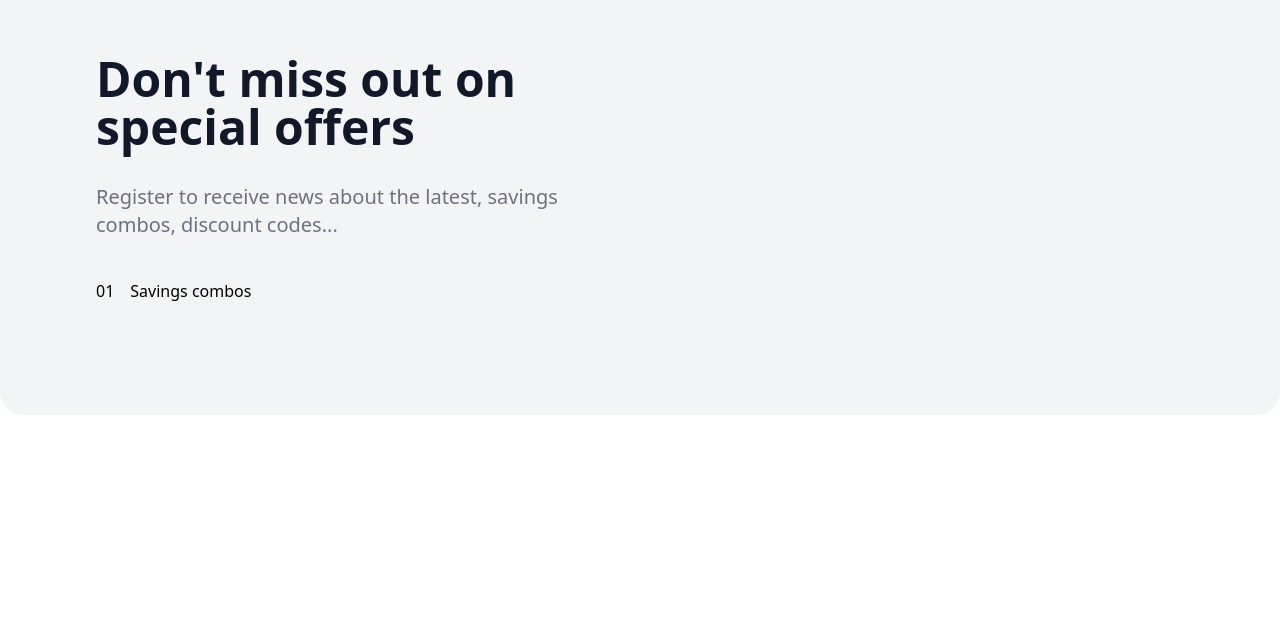
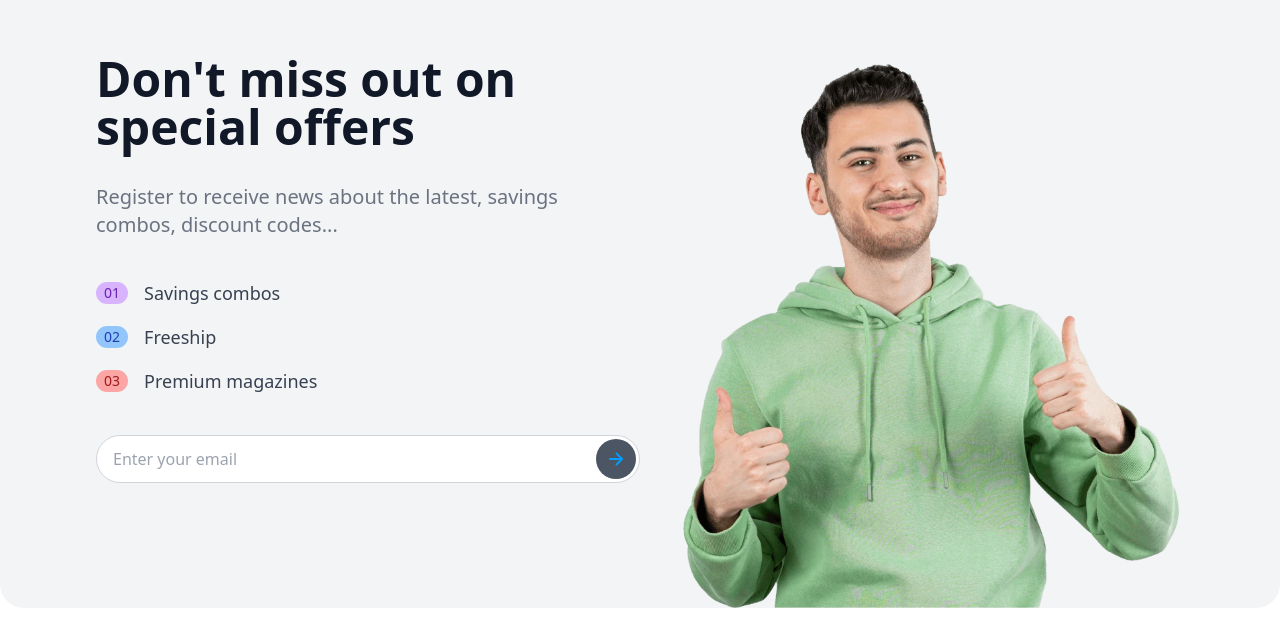
Before and after one commit to Abdallah-Sala7/store, a React (Create React App) app: page / in a window 1280 px wide. Shown: the part 3136-3768 px from the top of the page. Before the commit the page ends 3575 px from the top, so only its background shows below. Built offline with nearby package versions, Linux system fonts and the light colour scheme; no server answers.

Commit message:
add subscribe

```diff
--- a/src/components/home/Home.jsx
+++ b/src/components/home/Home.jsx
@@ -22,9 +22,6 @@ function Home() {
     console.log(color);
   }
 
-  const addActive = (e) =>{
-    this.classList.add('active')
-  }
   return (
     <>
     <header className='w-full bg-primary-100 relative z-10'>
@@ -34,7 +31,7 @@ function Home() {
             In this season, find the best
           </h1>
 
-          <h2 className=' font-bold text-4xl text-gray-900 capitalize mb-8 sm:text-6xl'>
+          <h2 className='font-bold text-3xl text-gray-900 capitalize mb-8 sm:text-6xl'>
             Exclusive collection for everyone
           </h2>
 
@@ -851,9 +848,9 @@ function Home() {
       </div>
     </section>
 
-    <section className="py-6 ">
-      <div className="container p-12 bg-gray-100 rounded-3xl flex flex-wrap md:p-24">
-        <div className="w-full mb-6 md:w-1/2 md:mb-0">
+    <section className="py-6 px-2 sm:px-0">
+      <div className="container px-12 pt-12 bg-gray-100 rounded-3xl flex flex-wrap md:px-24 md:pt-24">
+        <div className="w-full pb-12 md:w-1/2">
           <h1 className="text-2xl mb-8 text-gray-900 font-bold first-letter:capitalize md:text-5xl">
             don't miss out on special offers
           </h1>
@@ -862,12 +859,50 @@ function Home() {
             register to receive news about the latest, savings combos, discount codes...
           </p>
 
-          <ul>
+          <ul className="mb-10">
             <li className="flex items-center gap-4 mb-4">
-              <span>01</span>
-              <span>Savings combos</span>
+              <span className="py-px px-2 rounded-3xl bg-purple-300 text-purple-800 text-sm">01</span>
+              <span className="text-gray-700 text-lg first-letter:capitalize">savings combos</span>
+            </li>
+
+            <li className="flex items-center gap-4 mb-4">
+              <span className="py-px px-2 rounded-3xl bg-blue-300 text-blue-800 text-sm">02</span>
+              <span className="text-gray-700 text-lg first-letter:capitalize">freeship</span>
+            </li>
+
+            <li className="flex items-center gap-4 mb-4">
+              <span className="py-px px-2 rounded-3xl bg-red-300 text-red-800 text-sm">03</span>
+              <span className="text-gray-700 text-lg first-letter:capitalize">premium magazines</span>
             </li>
           </ul>
+
+          <form action="" className="w-full">
+            <div className="relative w-full h-12">
+              <input
+                type="text"
+                placeholder="Enter your email"
+                className="h-full w-full rounded-full outline-none border text-gray-600 border-gray-300 pl-4 pr-12 "
+              />
+
+              <a href="#" className="absolute top-1/2 right-1 -translate-y-1/2 rounded-full h-10 w-10 bg-gray-600 flex items-center justify-center hover:bg-opacity-90">
+                <img
+                  src="./img/icons/arrow-right.svg"
+                  alt=""
+                  loading="lazy"
+                  className="w-5 h-5 object-contain img-white "
+                />
+              </a>
+            </div>
+          </form>
+        </div>
+
+        <div className="w-full h-full md:w-1/2 md:pl-10">
+          <img
+            src="./img/promo.webp"
+            alt=""
+            loading="lazy"
+            className="w-full h-full object-contain object-right-bottom"
+          />
         </div>
       </div>
     </section>
```
